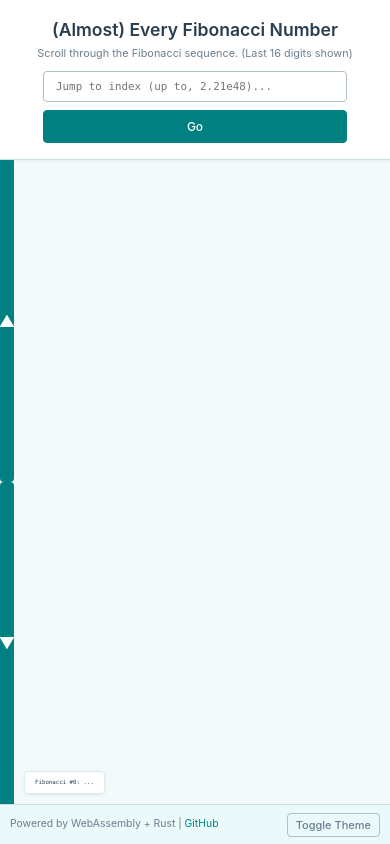
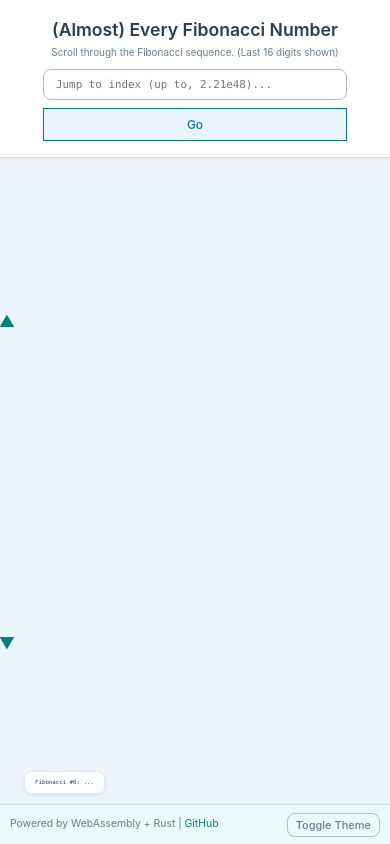
Before and after one commit to HeNeos/every-fibonacci, a plain HTML site: page index.html in a window 390 px wide. Drawn offline with Linux system fonts and the light colour scheme; a script that the page names is missing; a web font is replaced by a local one.

Commit message:
Fix scroll bar height

```diff
--- a/index.html
+++ b/index.html
@@ -54,7 +54,7 @@
       try {
         await init();
 
-        const SCROLL_HEIGHT = 1000000;
+        const SCROLL_HEIGHT = 75025;
         // Fib(Fib(Fib(7))) ~ 2^160.597 ~ 10^48.3446
         const MAX_DISPLAY_INDEX = 2211236406303914545699412969744873993387956988653n;
         const PISANO_PERIOD_10_16 = 15n * 10n ** 15n;
--- a/style.css
+++ b/style.css
@@ -15,7 +15,7 @@
 }
 
 :root {
-  --bg-color: #f4fafa;
+  --bg-color: #ebf4fa;
   --text-color: #2a3f4f;
   --header-bg: #ffffff;
   --header-shadow: rgba(42, 63, 79, 0.07);
@@ -24,16 +24,16 @@
   --subtle-text-color: #6a7f8f;
   --link-color: #008080;
   --link-hover-color: #006060;
-  --button-bg: #008080;
-  --button-text: #ffffff;
+  --button-text: #008080;
+  --button-bg: #ebf4fa;
   --button-border: 1px solid #008080;
-  --button-hover-bg: #006060;
+  --button-hover-bg: #12a4a430;
   --button-hover-border: 1px solid #006060;
   --input-border: #b0c0c0;
   --input-bg: #ffffff;
   --input-focus-border: #008080;
   --item-bg: transparent;
-  --item-hover-bg: #eafafa;
+  --item-hover-bg: #2a979729;
   --item-border: #d8eeee;
   --item-index-color: #6a7f8f;
   --item-value-color: #2a3f4f;
@@ -55,7 +55,7 @@
     "Liberation Mono", Menlo, Courier, monospace;
 
   --item-height: 30px;
-  --border-radius: 4px;
+  --border-radius: 8px;
   --panel-width: 20px;
 }
 
@@ -170,7 +170,7 @@ button {
   background-color: var(--button-bg);
   color: var(--button-text);
   border: var(--button-border);
-  border-radius: var(--border-radius);
+  border-radius: 0px;
   cursor: pointer;
   font-size: 1rem;
   font-family: var(--sans-serif-font);
@@ -251,7 +251,6 @@ button:hover {
 .panel-btn:first-child {
   border-top-left-radius: 0px;
   border-top-right-radius: 0px;
-  border-bottom: none;
 }
 
 .panel-btn:last-child {
@@ -269,15 +268,16 @@ button:hover {
   overflow-y: scroll;
   overflow-x: hidden;
   -webkit-overflow-scrolling: touch;
+  -ms-overflow-style: scrollbar;
   position: relative;
   touch-action: auto;
-  scrollbar-width: thin;
+  scrollbar-width: auto;
   scrollbar-color: var(--scrollbar-thumb) var(--scrollbar-track);
   overscroll-behavior: none;
 }
 
 #scrollableDiv::-webkit-scrollbar {
-  width: 10px;
+  width: 16px;
 }
 
 #scrollableDiv::-webkit-scrollbar-thumb {
@@ -425,6 +425,18 @@ footer a:hover {
     --panel-width: 17px;
   }
 
+  #scrollableDiv::-webkit-scrollbar {
+    width: 20px;
+  }
+  #scrollableDiv::-webkit-scrollbar-track {
+    background: var(--scrollbar-track);
+  }
+  #scrollableDiv::-webkit-scrollbar-thumb {
+    background-color: var(--scrollbar-thumb);
+    border-radius: 10px;
+    border: 3px solid var(--scrollbar-track);
+  }
+
   header {
     padding: 11px 15px;
     height: auto;
@@ -477,7 +489,7 @@ footer a:hover {
   }
 
   .fibonacci-item .index {
-    font-size: 0.65rem;
+    font-size: 0.63rem;
     min-width: 60px;
     padding-right: 3px;
   }
@@ -497,6 +509,18 @@ footer a:hover {
     --panel-width: 14px;
   }
 
+  #scrollableDiv::-webkit-scrollbar {
+    width: 18px;
+  }
+  #scrollableDiv::-webkit-scrollbar-track {
+    background: var(--scrollbar-track);
+  }
+  #scrollableDiv::-webkit-scrollbar-thumb {
+    background-color: var(--scrollbar-thumb);
+    border-radius: 10px;
+    border: 3px solid var(--scrollbar-track);
+  }
+
   header {
     padding: 16px 15px;
     height: auto;
@@ -507,7 +531,7 @@ footer a:hover {
   }
 
   header p {
-    font-size: 0.68rem;
+    font-size: 0.62rem;
   }
 
   button {
@@ -529,7 +553,7 @@ footer a:hover {
   }
 
   .fibonacci-item .index {
-    font-size: 0.55rem;
+    font-size: 0.53rem;
     min-width: 50px;
     padding-right: 2px;
   }
```
